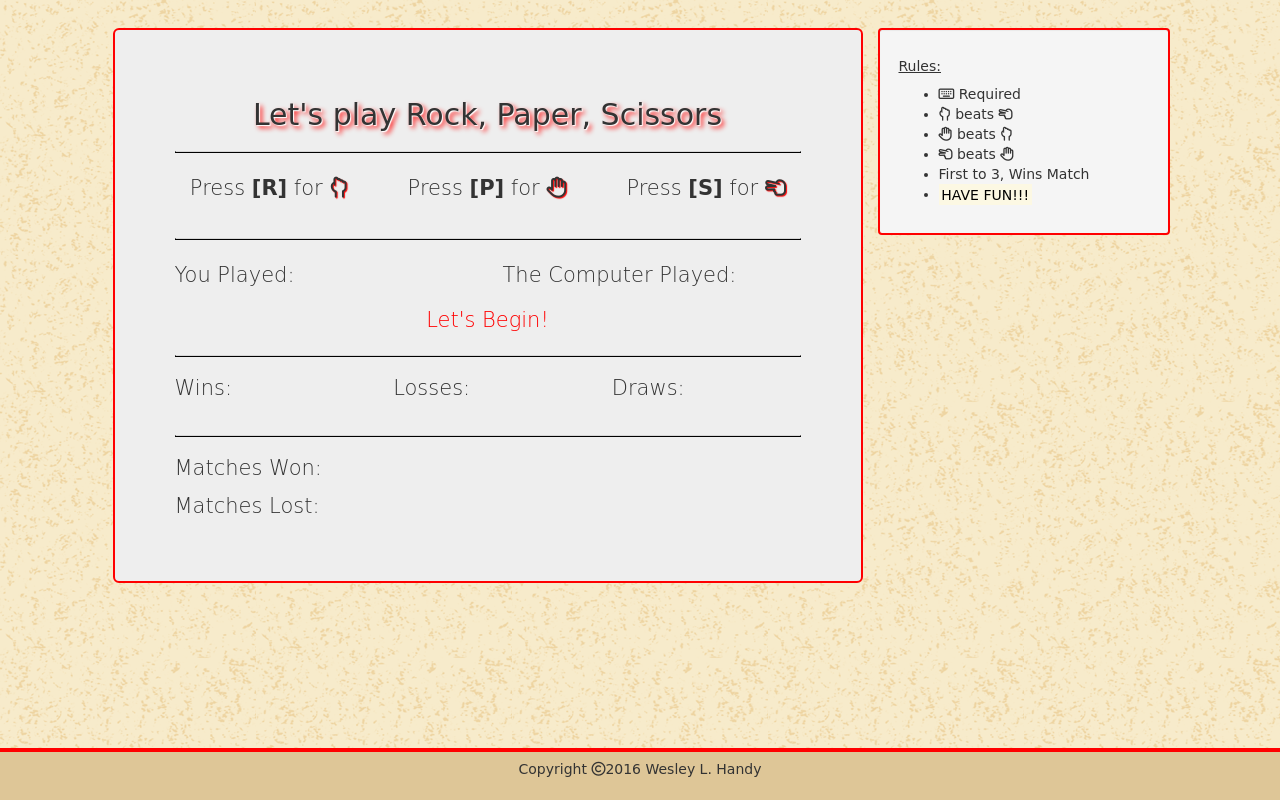
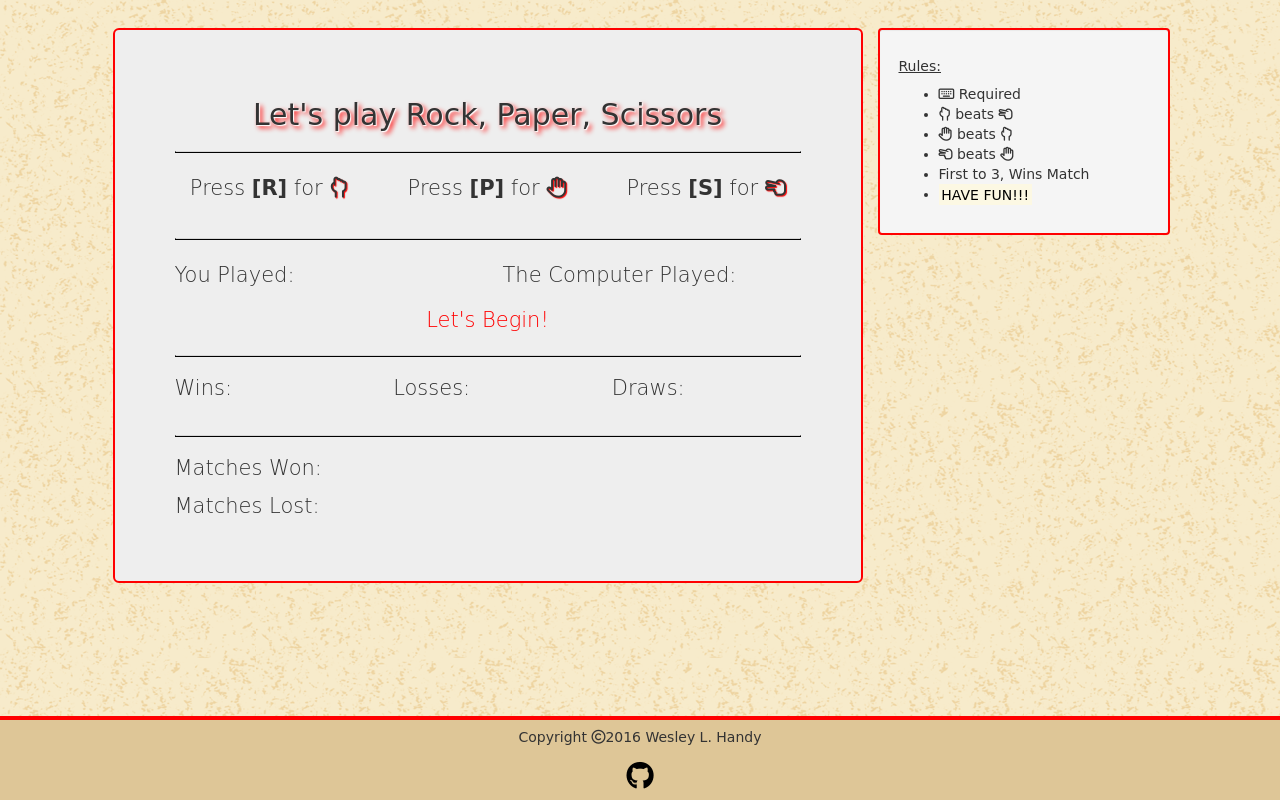
Before and after one commit to wesleylhandy/rps, a plain HTML site: page index.html in a window 1280 px wide. Drawn offline with nearby package versions, Linux system fonts and the light colour scheme; a web font is replaced by a local one.

Commit message:
added link to repo on github in footer

```diff
--- a/css/style.css
+++ b/css/style.css
@@ -43,10 +43,25 @@ hr {
   bottom: 0;
   width: 100%;
   /* Set the fixed height of the footer here */
-  height: 3.75em;
+  height: 6em;
   color: #333;
   background-color: #dec697;
   border-top-style: solid;
   border-top-color: red;
   border-top-width: .325em;
 }
+
+.footer a:link {
+    text-decoration: none;
+    color: black;
+    font-size: 2em;
+}
+
+.footer a:visited {
+    text-decoration: none;
+    color: black;
+}
+
+.footer a:hover {
+    filter: drop-shadow(0.063em 0.063em 0em red);
+}
--- a/index.html
+++ b/index.html
@@ -110,10 +110,10 @@
       </div>
     </div>
 
-
-      <footer class = "footer text-center">
-        Copyright <i class="fa fa-copyright" aria-hidden="true"></i>2016 Wesley L. Handy
-      </footer>
+    <footer class = "footer text-center">
+      <p>Copyright <i class="fa fa-copyright" aria-hidden="true"></i>2016 Wesley L. Handy</p>
+      <a href="https://github.com/wesleylhandy/rps"><i class="fa fa-github" aria-hidden="true"></i></a>
+    </footer>
 
 
     <script src="js/logic.js"></script>
```
Also changed, not shown: js/logic.js (+10 -0 lines).
